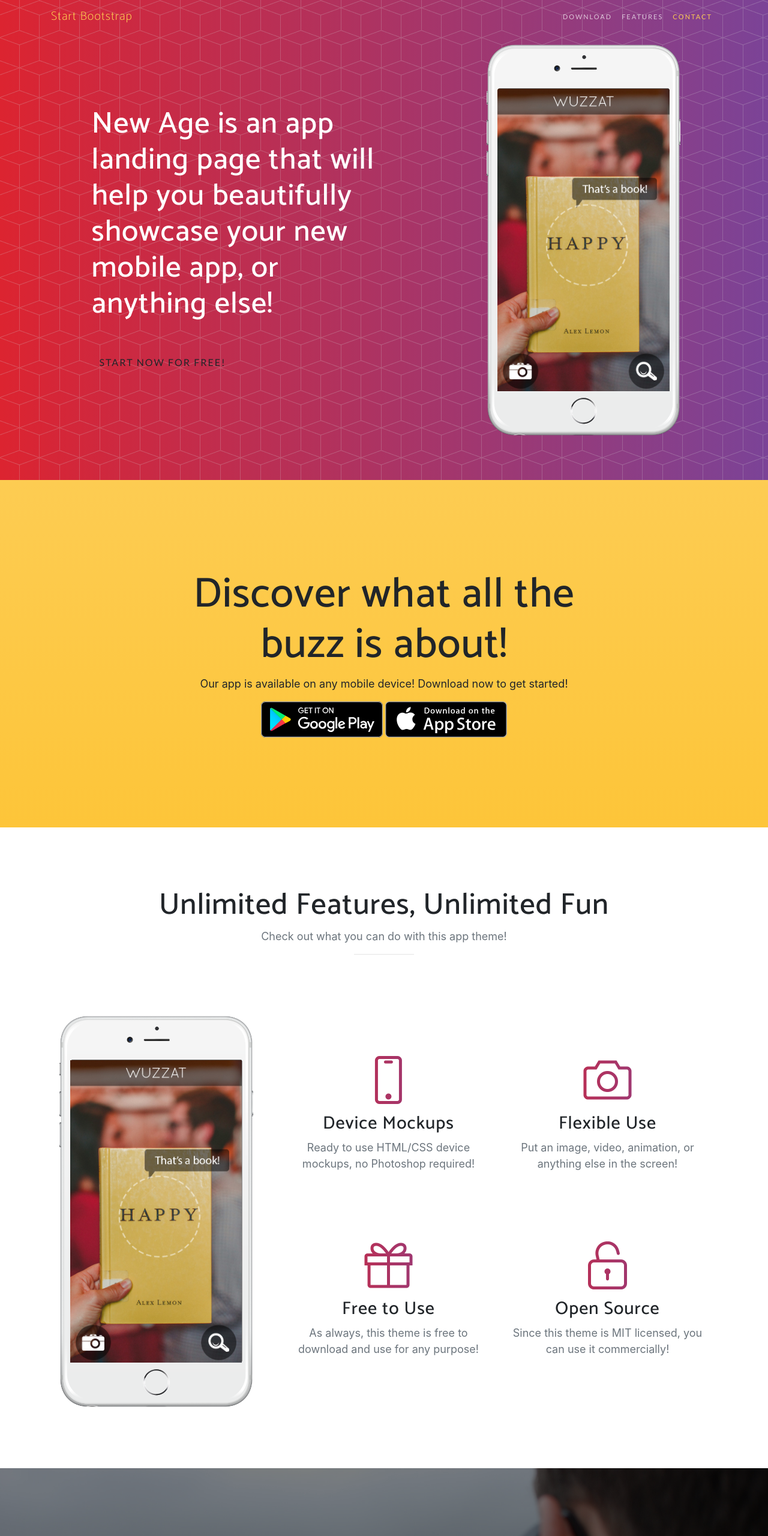
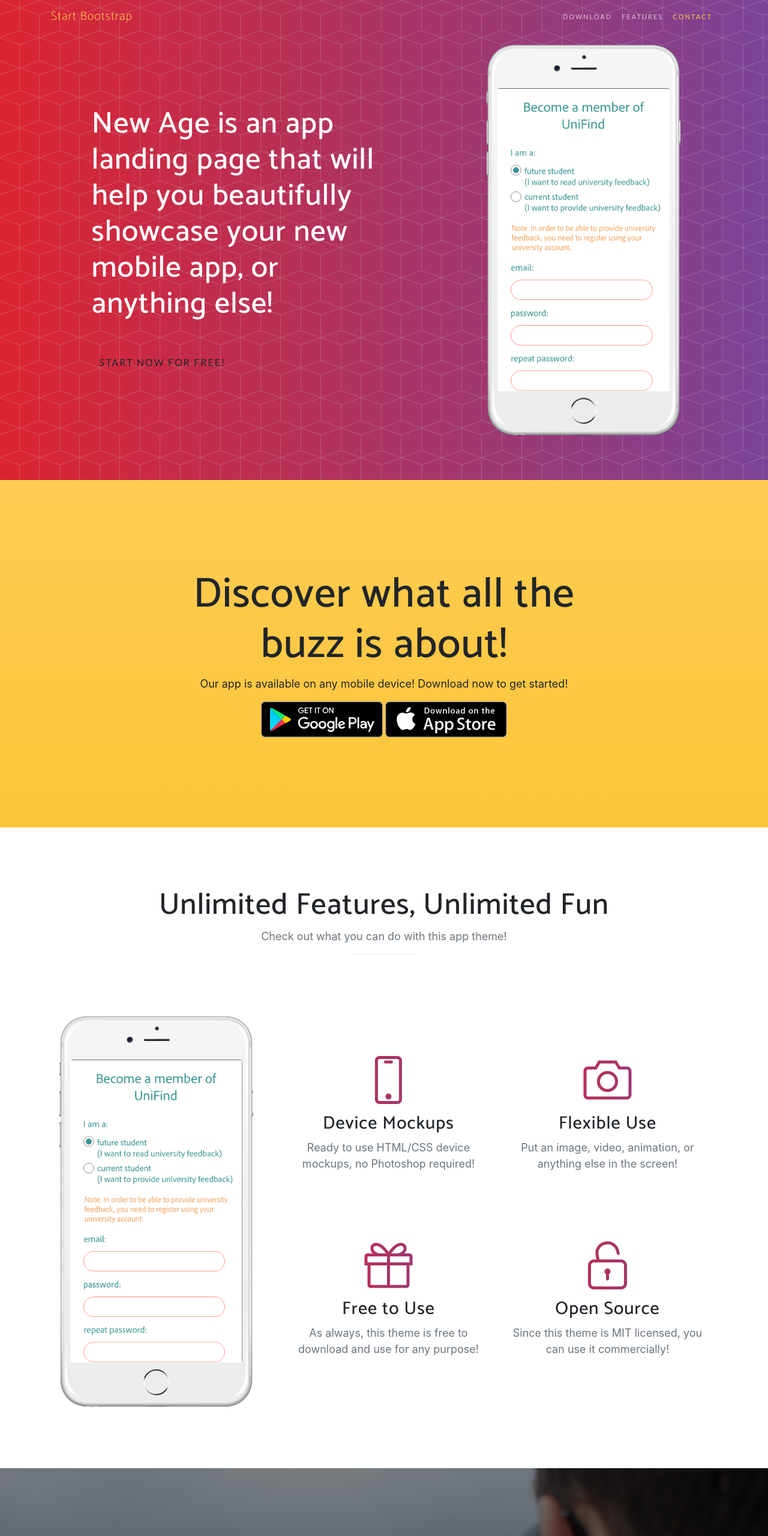
Before and after one commit to unifind2020/home, a website with bundled scripts: page index.html in a window 1280 px wide. Shown: the top 2560 px of the page at 60% size. Built offline with nearby package versions, Linux system fonts and the light colour scheme; a web font is replaced by a local one.

Commit message:
Update index.html
changed picture

```diff
--- a/index.html
+++ b/index.html
@@ -59,7 +59,11 @@
       <div class="row h-100">
         <div class="col-lg-7 my-auto">
           <div class="header-content mx-auto">
-            <h1 class="mb-5">New Age is an app landing page that will help you beautifully showcase your new mobile app, or anything else!</h1>
+            <h1 class="mb-5">
+
+              New Age is an app landing page that will help you beautifully showcase your new mobile app, or anything else!
+
+            </h1>
             <a href="#download" class="btn btn-outline btn-xl js-scroll-trigger">Start Now for Free!</a>
           </div>
         </div>
@@ -69,7 +73,7 @@
               <div class="device">
                 <div class="screen">
                   <!-- Demo image for screen mockup, you can put an image here, some HTML, an animation, video, or anything else! -->
-                  <img src="img/demo-screen-1.jpg" class="img-fluid" alt="">
+                  <img src="img/screen.png" class="img-fluid" alt="">
                 </div>
                 <div class="button">
                   <!-- You can hook the "home button" to some JavaScript events or just remove it -->
@@ -111,7 +115,7 @@
               <div class="device">
                 <div class="screen">
                   <!-- Demo image for screen mockup, you can put an image here, some HTML, an animation, video, or anything else! -->
-                  <img src="img/demo-screen-1.jpg" class="img-fluid" alt="">
+                  <img src="img/screen.png" class="img-fluid" alt="">
                 </div>
                 <div class="button">
                   <!-- You can hook the "home button" to some JavaScript events or just remove it -->
```
